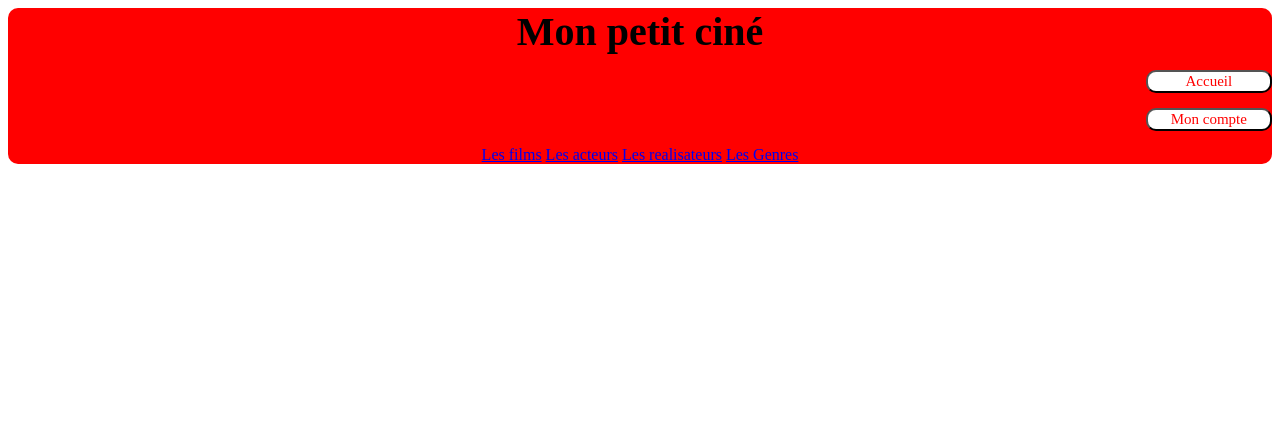
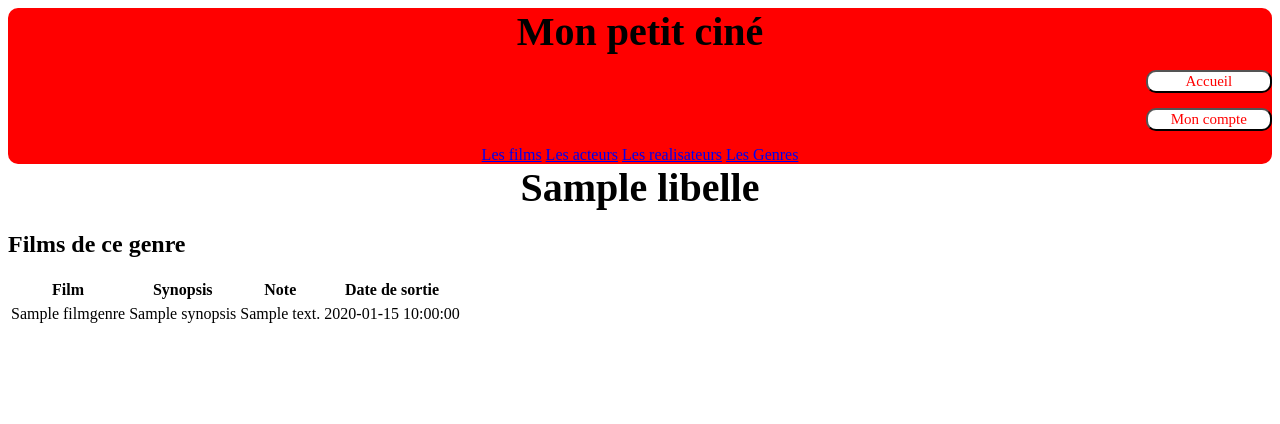
Before and after one commit to Faustine67/Mon-petit-cin-, a PHP site: template view/detailGenre.php in a window 1280 px wide. Shown: the top 424 px of the page. Run offline with PHP 8.4, Linux system fonts and the light colour scheme; the template is opened without the code that fills it: most values are stand-ins (such as "Sample title", 1, 10 or a date in 2020); some libraries are stand-ins or nearby versions; some web fonts are replaced.

Commit message:
add detailGenre

```diff
--- a/Controller/CinemaController.php
+++ b/Controller/CinemaController.php
@@ -45,7 +45,7 @@ class CinemaController {
     public function listGenres() {
         $pdo = Connect::seConnecter();
         $requete = $pdo->query("
-        SELECT libelle
+        SELECT id_genre,libelle
         FROM genre
         ");
         require "view/listeGenres.php";
--- a/view/detailGenre.php
+++ b/view/detailGenre.php
@@ -0,0 +1,35 @@
+<?php
+    ob_start();
+    $genre = $requete->fetch();
+?>
+
+<h1><?=$genre["libelle"]?></h1>
+
+<h2> Films de ce genre </h2>
+<table>
+    <tr>
+        <th>Film</th>
+       <th>Synopsis </th>
+       <th>Note </th>
+       <th>Date de sortie </th>
+    <tr>
+
+<?php
+    foreach ($filmgenre->fetchAll() as $genrefilm){ ?>
+        <tr>
+            <td><?= $genrefilm["titre"] ?></td>
+            <td><?= $genrefilm["synopsis"] ?></td>
+            <td><?= $genrefilm["note"] ?></td>
+            <td><?= $genrefilm["date_sortie"] ?></td>
+
+
+        </tr>
+<?php }?>
+</table>
+
+<?php
+
+$titre = "Details des genres";
+$titre_secondaire= "Details des genre";
+$contenu = ob_get_clean();
+require "view/template.php";
```
Also changed, not shown: view/listeGenres.php (+5 -4 lines).
